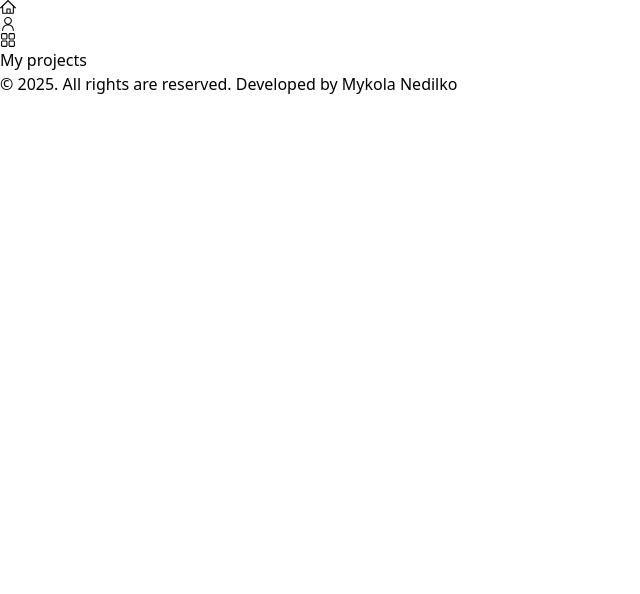
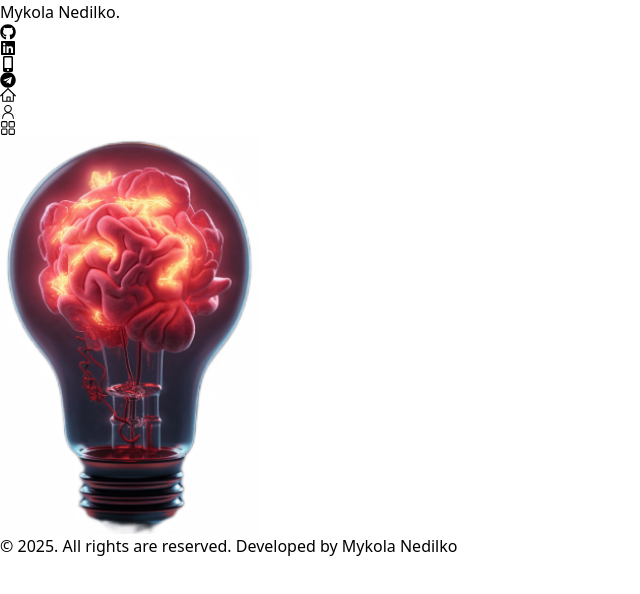
Before and after one commit to NickNedilko/my-nextjs-portfolio, a Next.js app: page /about-me in a window 1280 px wide. Shown: the top 594 px of the page, without its empty margins (0-640 px from the left). Built offline with nearby package versions, Linux system fonts and the light colour scheme.

Commit message:
add navbar
add navbar

```diff
--- a/src/app/about-me/page.tsx
+++ b/src/app/about-me/page.tsx
@@ -1,11 +1,21 @@
+import Image from 'next/image';
 import React from 'react'
 
 
 
 const Page = () => {
     return (
-        <div>
-            My projects
+        <div className='flex items-center  bg-[#0c011a] h-screen overflow-hidden'>
+
+            <div className='absolute left-5 bottom-45 animate-pulse duration-75'>
+                <Image
+                    src='/assets/bulb.png'
+                    alt='bulb'
+                    width={260}
+                    height={260}
+                    className='w-full h-full hidden md:block'
+                />
+            </div>
         </div>
     )
 }
--- a/src/app/layout.tsx
+++ b/src/app/layout.tsx
@@ -3,6 +3,7 @@ import { Geist, Geist_Mono } from "next/font/google";
 import "./globals.css";
 import SideBar from "@/components/SideBar";
 import Footer from "@/components/Footer";
+import Navbar from "@/components/Navbar";
 
 const geistSans = Geist({
   variable: "--font-geist-sans",
@@ -29,6 +30,7 @@ export default function RootLayout({
       <body
         className={`${geistSans.variable} ${geistMono.variable} antialiased`}
       >
+        <Navbar/>
         <SideBar/>
         {children}
         <Footer/>
--- a/src/app/my-projects/page.tsx
+++ b/src/app/my-projects/page.tsx
@@ -4,7 +4,7 @@ import React from 'react'
 
 const Page = () => {
     return (
-        <div>
+<div className='flex items-center  bg-[#0c011a] h-screen overflow-hidden'>
             My projects
         </div>
     )
--- a/src/app/page.tsx
+++ b/src/app/page.tsx
@@ -23,7 +23,7 @@ export default function Home() {
         />
 
         <div className="flex flex-col gap-3 z-10 pl-40 pt-10">
-          <h1 className="text-[45px] text-white max-w-[500px] ">Hi, I am Mykola Nedilko
+          <h1 className="text-[40px] text-white max-w-[400px] text-center ">Hi, I am
             <span className="text-red-500 ml-10 inline-block">FullStack developer</span>
           </h1>
           <p className="text-[16px] text-gray-200 md:text-gray mb-6 md:pb-2 max-w-[400px]">
--- /dev/null
+++ b/src/components/Navbar.tsx
@@ -0,0 +1,29 @@
+import { Socials } from '@/constants';
+import React from 'react';
+
+
+
+
+
+const Navbar = () => {
+    return (
+        <div className='fixed top-0 bg-transparent w-full items-center flex gap-5 md:justify-between md:px-60 p-5 z-20'>
+            <h1 className='text-white text-[40px]'>
+               Mykola Nedilko<span className='text-red-500 text-[50px]'>.</span>
+            </h1>
+            <div className=' flex flex-row gap-6'>
+                {Socials.map((social) =>
+                    <a
+                        key={social.name}
+                        href={social.href}>
+                        <social.icon
+                        className='w-7 h-7 text-white hover:text-red-400'
+                        />
+                </a>
+
+)}
+            </div>
+        </div>
+    )
+}
+export default Navbar;
--- a/src/constants/index.ts
+++ b/src/constants/index.ts
@@ -1,5 +1,27 @@
 import { RxDashboard, RxHome, RxPerson } from "react-icons/rx";
-
+import { FaGithub, FaLinkedin, FaMobileAlt, FaTelegram } from "react-icons/fa";
+export const Socials = [
+  {
+    name: "Github",
+    icon: FaGithub,
+    href: "https://github.com/NickNedilko"
+  },
+  {
+    name: "LinkedIn",
+    icon: FaLinkedin,
+    href: "https://linkedin.com/in/nikolay-nedilko"
+  },
+  {
+    name: "Mobile",
+    icon: FaMobileAlt,
+    href: "tel:+380982074227"
+  },
+  {
+    name: "Telegram",
+    icon: FaTelegram,
+    href: "https://t.me/NickyNed"
+  },
+];
 
 export const NavLinks = [
   {
```
Also changed, not shown: public/assets/bulb.png (added).
